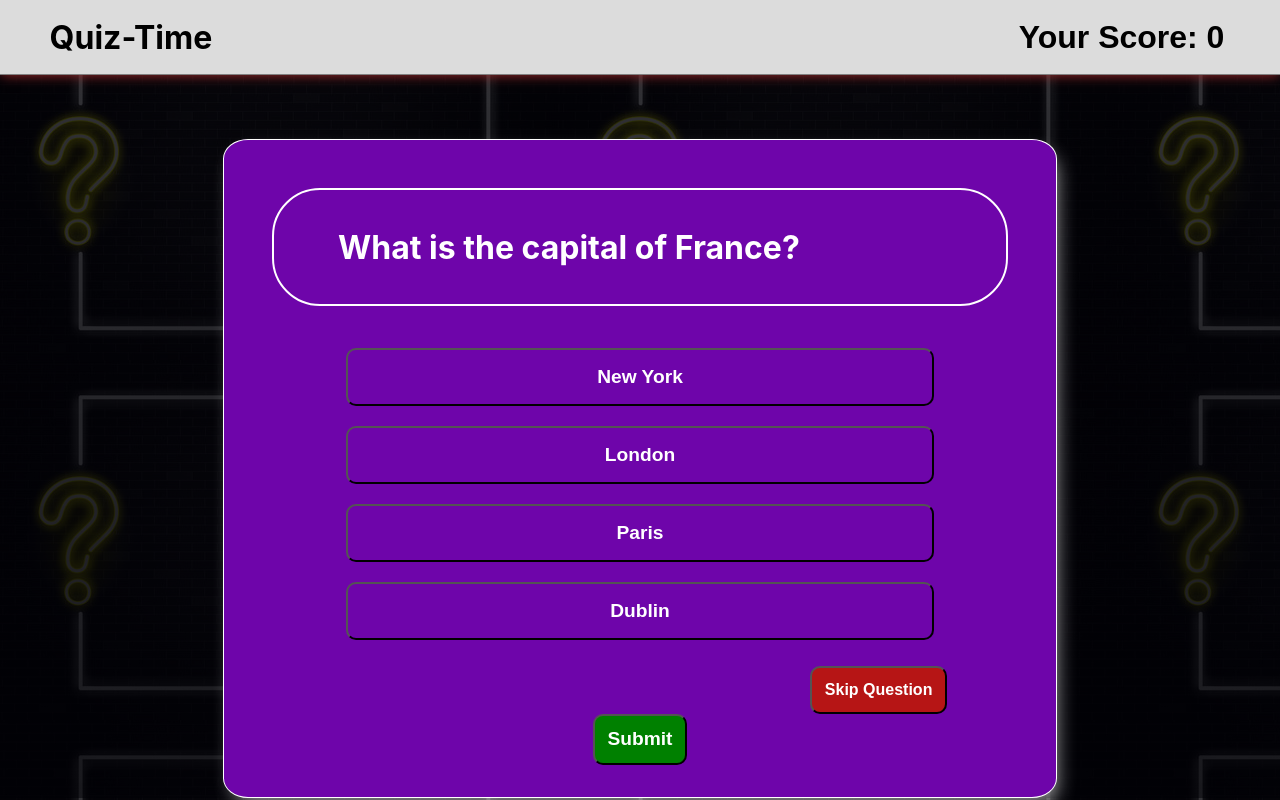
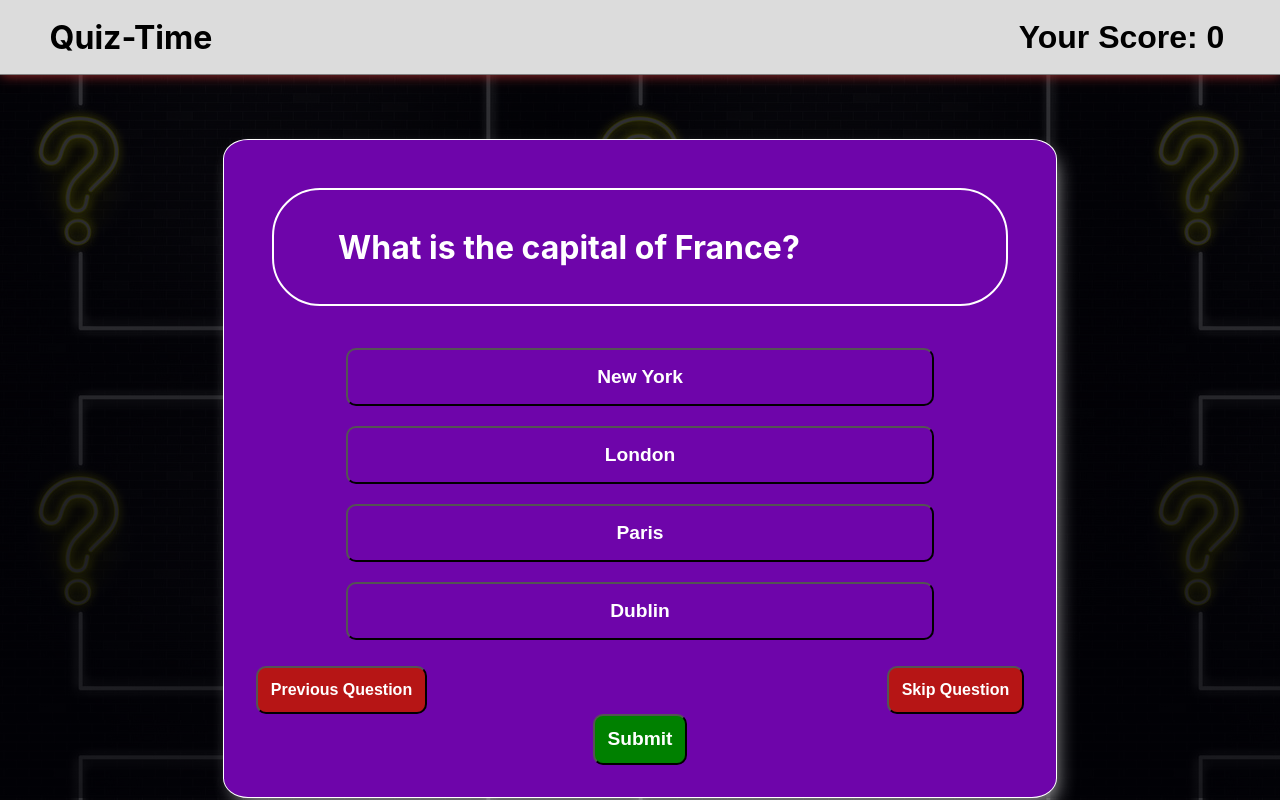
Before and after one commit to Ayush-Tayal/Quiz-Time, a React (Create React App) app: page / in a window 1280 px wide. Built offline with nearby package versions, Linux system fonts and the light colour scheme.

Commit message:
add-previous-button

```diff
--- a/src/components/Quiz.js
+++ b/src/components/Quiz.js
@@ -16,6 +16,10 @@ const Quiz = () => {
     setQueNo(queNo + 1);
     // console.log("que number ", queNo)
   };
+
+  const handlePrevQue=()=>{
+    queNo>0?setQueNo(queNo-1):setQueNo(0)
+  }
 
   const handleOptionsClick = (isRight) => {
     isRight ? console.log("true") : console.log("false");
@@ -49,6 +53,7 @@ const Quiz = () => {
                   onClick={() => {
                     handleOptionsClick(option.isCorrect);
                   }}
+                  key={i}
                 >
                   {" "}
                   {option.answerText}
@@ -58,15 +63,24 @@ const Quiz = () => {
           </div>
 
           <div className="buttons">
-            <button className="skipQue" onClick={handleNextQue}>
-              Skip Question
-            </button>
+            <div className="prevNext">
+              <button className="prevQue" onClick={handlePrevQue}>
+                  Previous Question
+              </button>
+
+              <button className="skipQue" onClick={handleNextQue}>
+                  Skip Question
+              </button>
+            </div>
+
             <button className="submit" onClick={handleSubmit}>
               Submit
             </button>
           </div>
         </div>
-      ) : (
+      )
+      :
+      (
         <div className="final-div">
           <h1 className="finalScore">Your Final Score is: {score}</h1>
           <button
--- a/src/index.css
+++ b/src/index.css
@@ -106,14 +106,17 @@ button {
   font-weight: bold;
 }
 
-.skipQue {
+.prevNext button{
   background-color: rgb(182, 21, 21);
   color: white;
-  display: block;
-  margin-left: auto;
-  margin-right: 10%;
   font-size: 1rem;
   font-weight: bold;
+
+}
+
+.prevNext{
+  display: flex;
+  justify-content: space-between;
 }
 
 .final-div {
@@ -129,6 +132,7 @@ button {
   background-color: greenyellow;
   color: black;
 }
+
 .finalScore {
   font-size: 4rem;
 }
```
